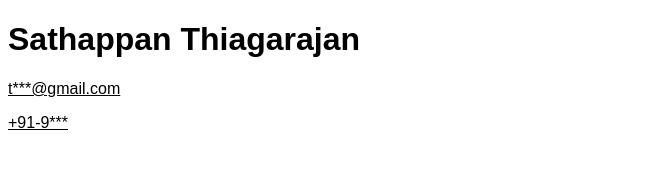
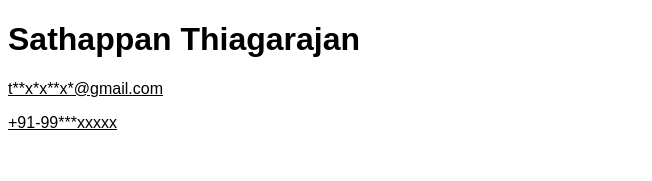
Before and after one commit to mattyonice/resres, a plain HTML site: page index.html in a window 1280 px wide. Shown: the top 181 px of the page, without its empty margins (0-652 px from the left). Drawn offline with Linux system fonts and the light colour scheme.

Commit message:
resres html css developed

```diff
--- a/index.html
+++ b/index.html
@@ -17,8 +17,8 @@
 
 <body>
     <h1>Sathappan Thiagarajan</h1>
-    <p><a href="mailto:tsathappan@gmail.com">t***@gmail.com</a> </p>
-    <p><a href="https://api.whatsapp.com/send?phone=9199***">+91-9***</a></p>
+    <p><a href="mailto:tsathappan@gmail.com">t**x*x**x*@gmail.com</a> </p>
+    <p><a href="https://api.whatsapp.com/send?phone=919962753265">+91-99***xxxxx</a></p>
 
 
     <br>
```
